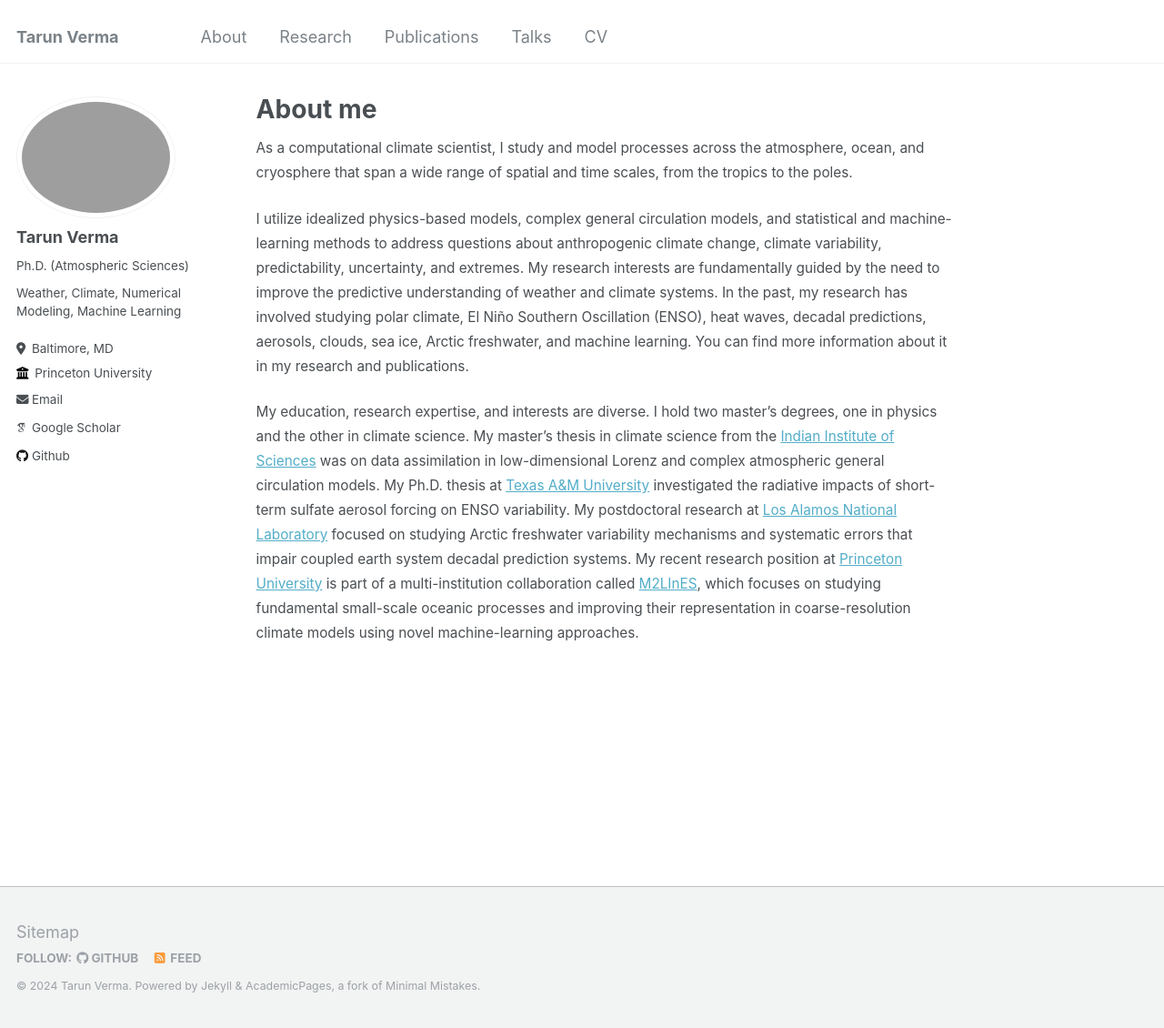
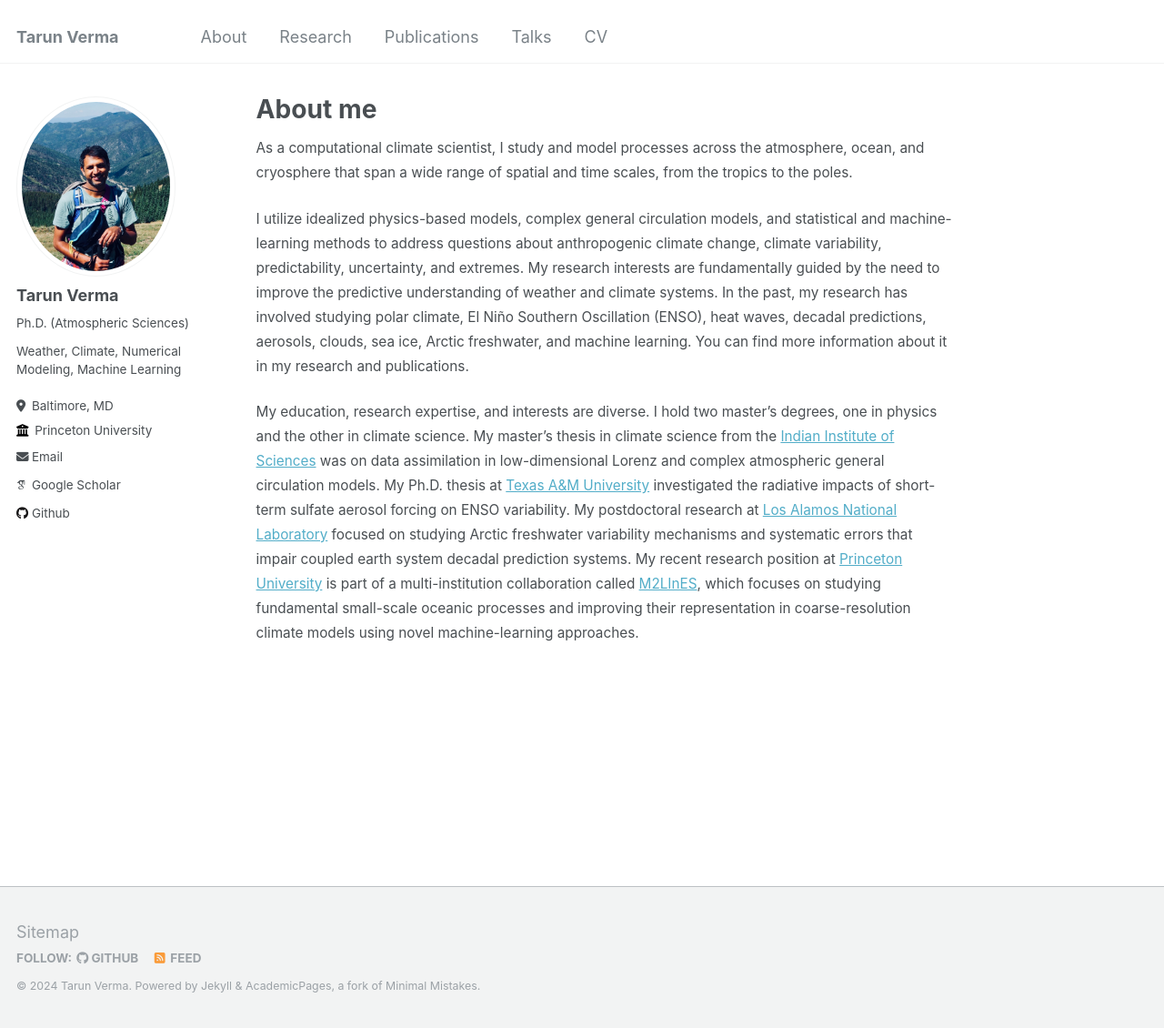
Before and after one commit to shiprock-1583/shiprock-1583.github.io, a Jekyll site: the page built from _pages/about.md, in a window 1280 px wide and 1130 px high. Shown: the whole window at 91% size. Built offline with Jekyll 4.4.1, drawn with Linux system fonts in a browser that asks for light colours; some web fonts are replaced.

Commit message:
Update _config.yml

```diff
--- a/_config.yml
+++ b/_config.yml
@@ -21,7 +21,7 @@ repository               : "shiprock-1583/shiprock-1583.github.io"
 #               Additional customization can be done by editing /_includes/author-profile.html
 author:
   # Biographic information
-  avatar           : "profile2.png"  #"84143269.jpg"
+  avatar           : "IMG_4451.jpg" # "profile2.png"  #"84143269.jpg"
   name             : "Tarun Verma"
   pronouns         : "Ph.D. (Atmospheric Sciences)"
   bio              : "Weather, Climate, Numerical Modeling, Machine Learning"
```
